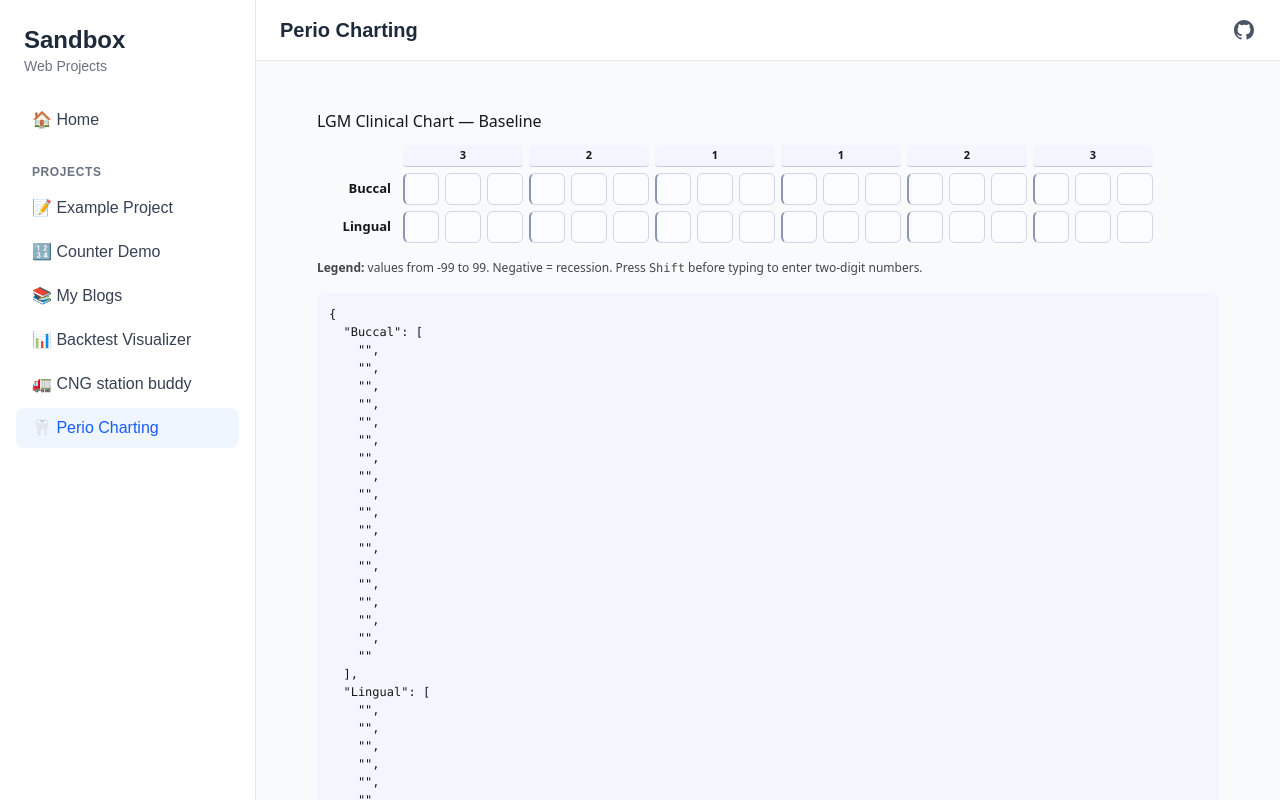
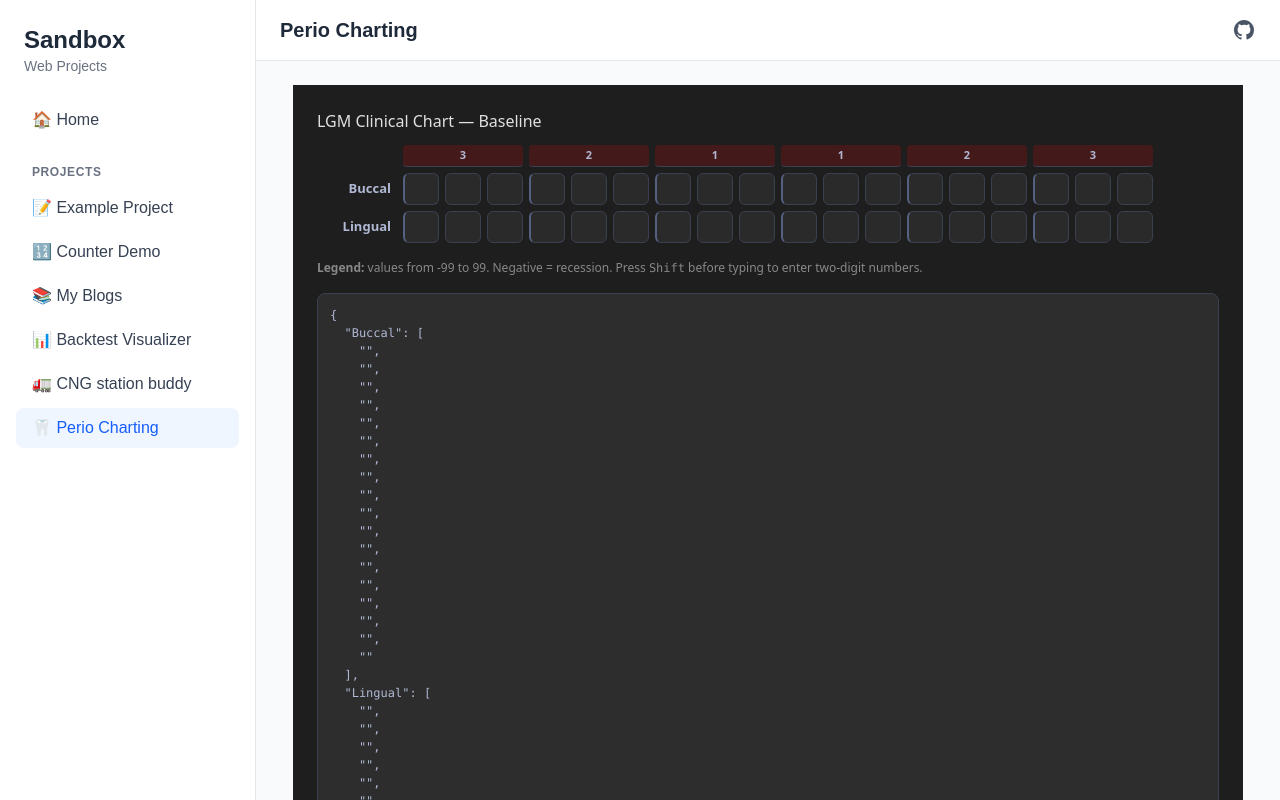
Before and after one commit to ishu9bansal/sandbox, a Next.js app: page /perio in a window 1280 px wide. Shown: the top 800 px of the page. Built offline with nearby package versions, Linux system fonts and the light colour scheme.

Commit message:
fix dark theme

```diff
--- a/src/app/perio/page.tsx
+++ b/src/app/perio/page.tsx
@@ -203,7 +203,10 @@ const styles = {
     fontFamily: "system-ui, sans-serif",
     padding: 24,
     maxWidth: 950,
-    margin: "auto"
+    margin: "auto",
+    background: "#1e1e1e",
+    color: "#e0e0e0",
+    minHeight: "100vh"
   },
   grid: {
     display: "grid",
@@ -217,43 +220,49 @@ const styles = {
     fontSize: 11,
     fontWeight: 600,
     padding: "2px 0",
-    borderBottom: "1px solid #c5cce0",
+    borderBottom: "1px solid #3a4050",
     borderRadius: 4,
-    background: "#f4f6ff"
+    background: "#441919ff",
+    color: "#b0b8d4"
   },
   head: {
     fontSize: 11,
     textAlign: "center",
-    opacity: 0.7
+    opacity: 0.6,
+    color: "#888"
   },
   label: {
     fontWeight: 600,
     fontSize: 13,
     textAlign: "right",
-    paddingRight: 6
+    paddingRight: 6,
+    color: "#b0b8d4"
   },
   cell: {
     height: 32,
     textAlign: "center",
     borderRadius: 6,
-    border: "1px solid #cfd6e4",
+    border: "1px solid #3a4050",
     fontSize: 14,
     outline: "none",
-    background: "#fbfcff"
+    background: "#2a2a2a",
+    color: "#e0e0e0"
   },
   zoneSeparatorLeft: {
-    borderLeft: "2px solid #8b95b5"
+    borderLeft: "2px solid #556080"
   },
   legend: {
     marginTop: 16,
     fontSize: 12,
-    color: "#444"
+    color: "#888"
   },
   json: {
     marginTop: 16,
-    background: "#f4f6ff",
+    background: "#2d2d2d",
     padding: 12,
     borderRadius: 8,
-    fontSize: 12
+    fontSize: 12,
+    color: "#b0b8d4",
+    border: "1px solid #3a4050"
   }
 };
```
